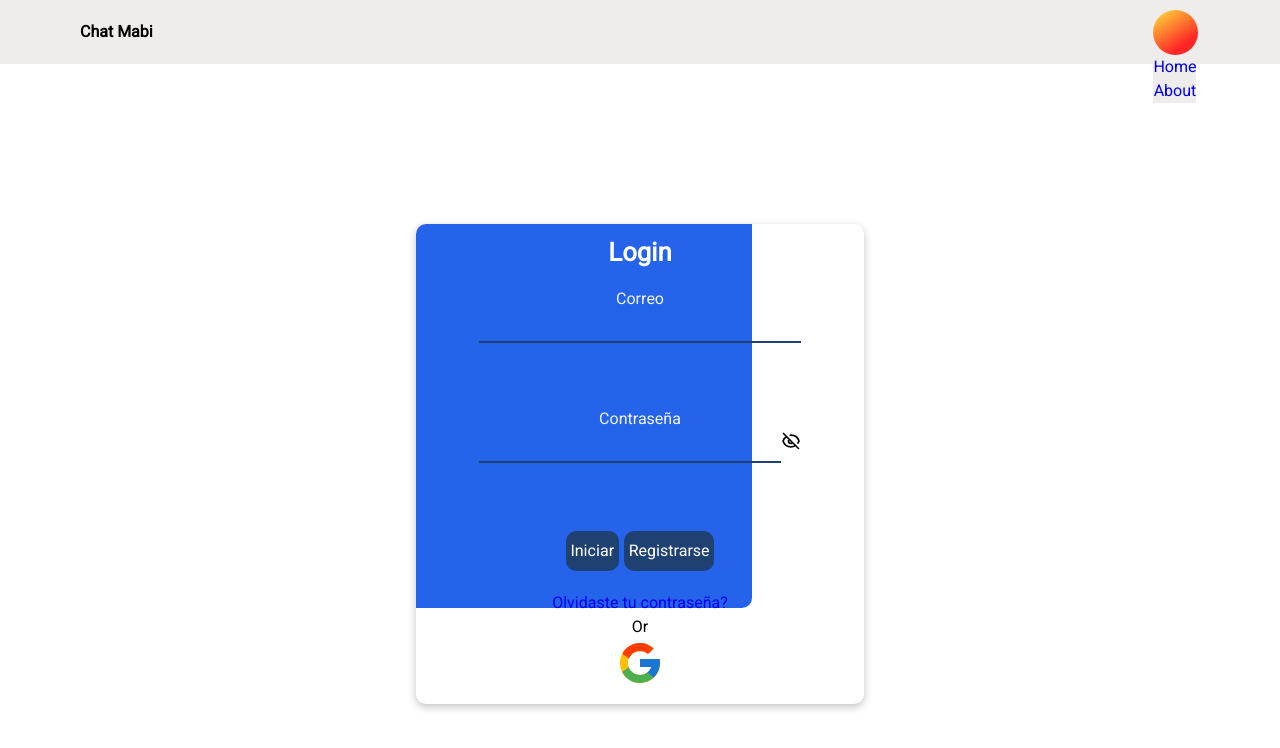
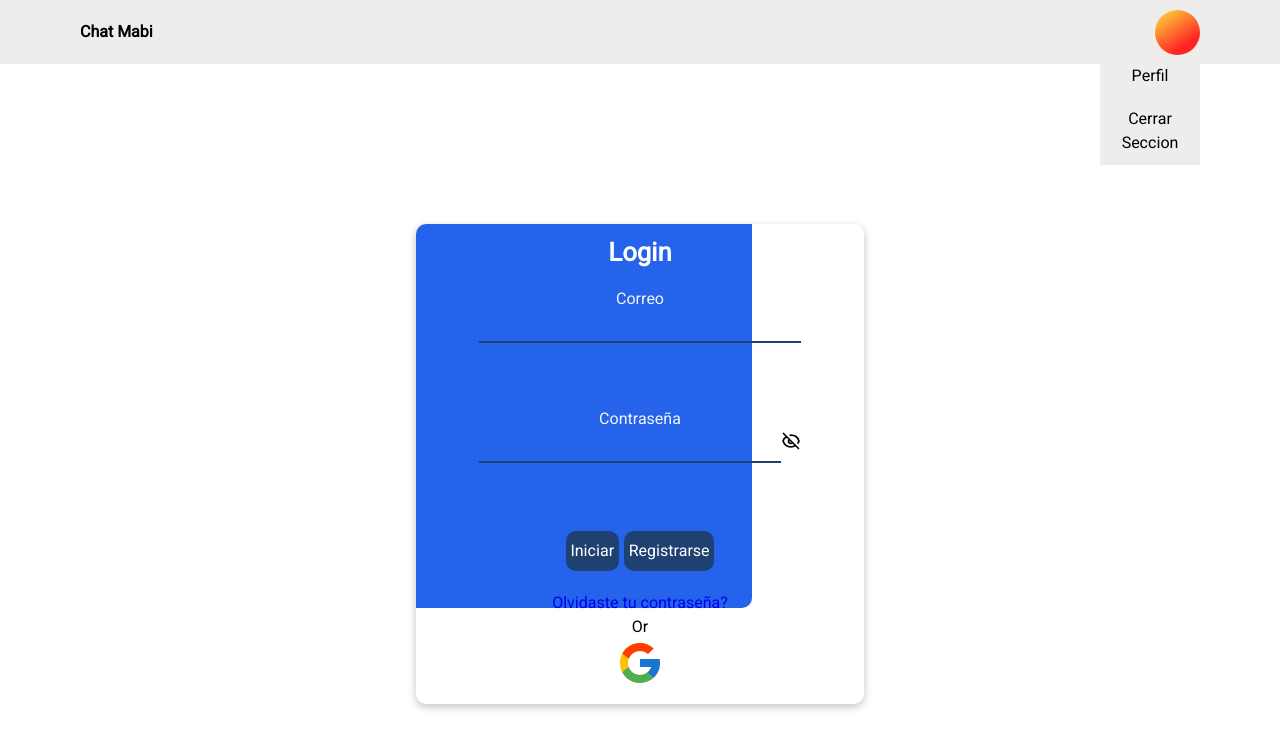
Before and after one commit to LuisArielRetanaHernadez/caht_client, a React (Vite) app: page /login in a window 1280 px wide. Shown: the top 748 px of the page. Built offline with nearby package versions, Linux system fonts and the light colour scheme; no server answers.

Commit message:
cambios al menu

```diff
--- a/src/index.css
+++ b/src/index.css
@@ -123,6 +123,12 @@ ul {
 .m-10p { margin-top: 20px; }
 .mr-5rem { margin-right: 5rem; }
 .ml-5rem { margin-left: 5rem; }
+.mt-05rem
+
+/* padding */
+p-1rem {
+  padding: 1rem;
+}
 
 /* text-aling */
 
--- a/src/layouts/Mneu/Menu.layout.css
+++ b/src/layouts/Mneu/Menu.layout.css
@@ -8,20 +8,33 @@
 }
 
 .menu__navegation {
-  padding: .1rem;
   text-align: center;
+  position: relative;
 }
 
 
 .list {
+  min-width: 100px;
+  /* max-width: 120px; */
+  height: auto;
+  padding: .5rem;
   background-color: #EEEDEB;
   display: flex;
   flex-direction: column;
 }
 .list--submenu {
   position: absolute;
+  right: 0%;
   /* top: 8%; */
 }
+.list-p-1rem {
+  padding: 1rem;
+}
+
+.mb-1rem {
+  margin-bottom: 1rem;
+}
+
 .avatar {
   width: 45px;
   height: 45px;
@@ -33,3 +46,10 @@
   background-color: #FFE53B;
   background-image: linear-gradient(147deg, #FFE53B 0%, #FF2525 74%);
 }
+
+.link {
+  padding: .1rem .3rem;
+  text-decoration: none;
+  color: black;
+  display: block;
+}
--- a/src/layouts/Mneu/Menu.layout.jsx
+++ b/src/layouts/Mneu/Menu.layout.jsx
@@ -6,6 +6,7 @@ import { Outlet } from "react-router";
 
 // style
 import "./Menu.layout.css"
+import "../../index.css"
 
 // router-dom-v6
 import { Link } from "react-router-dom";
@@ -45,12 +46,12 @@ const Menu = () => {
         <nav className="menu__navegation mr-5rem">
         <div className="avatar avatar--gradiant-orange">
         </div>
-          <ul className="list list--submenu">
-            <li className="list--item">
-              <Link to="/">Home</Link>
+          <ul className="list list--submenu p-1rem ">
+            <li className="mb-1rem">
+              <Link className="link" to="/">Perfil</Link>
             </li>
-            <li className="list--item">
-              <Link to="/about">About</Link>
+            <li>
+              <Link className="link" to="/about">Cerrar Seccion</Link>
             </li>
           </ul>
         </nav>
```
